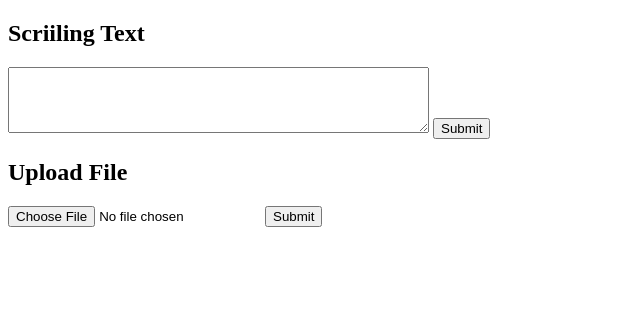
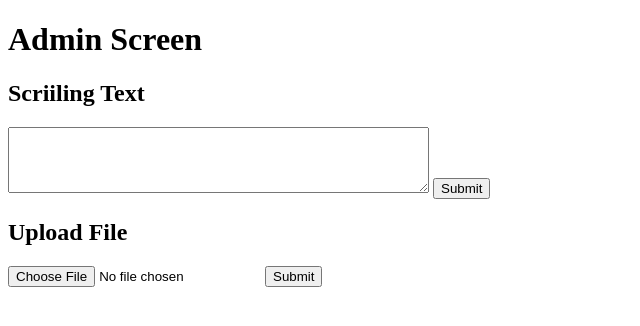
Before and after one commit to UP822718/unattended_display, a website: page static/atteded/v1/index.html in a window 1280 px wide. Shown: the whole page, without its empty margins (0-640 px from the left). Drawn offline with Linux system fonts and the light colour scheme.

Commit message:
attteded

```diff
--- a/static/atteded/v1/index.html
+++ b/static/atteded/v1/index.html
@@ -1,7 +1,7 @@
 <!DOCTYPE html>
 <body>
   <script src="main.js"></script>
-
+<h1>Admin Screen</h1>
 <section name="mainGrid">
   <section name="settext">
     <h2>Scriiling Text</h2>
```
